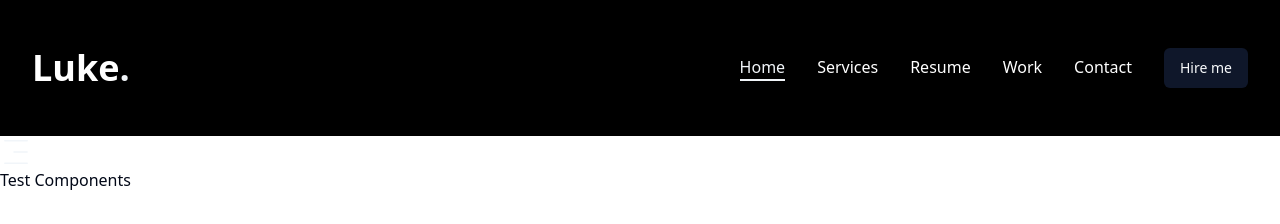
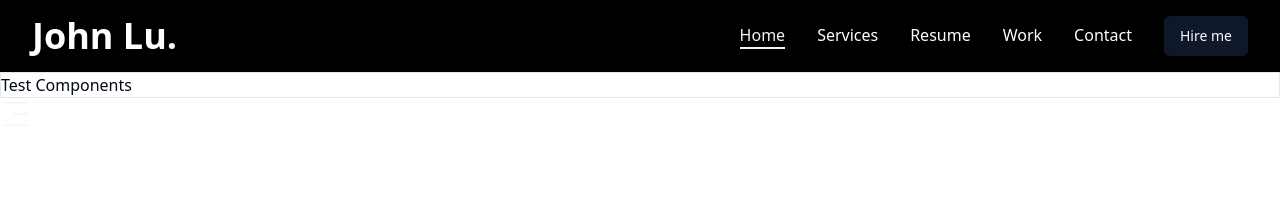
Before and after one commit to JiangShuuu/astro-portfolio, an Astro site: page / in a window 1280 px wide. Built offline with nearby package versions, Linux system fonts and the light colour scheme; Astro itself is replaced by a stand-in of ours.

Commit message:
chagne sheet position

```diff
--- a/src/components/header/index.tsx
+++ b/src/components/header/index.tsx
@@ -4,12 +4,12 @@ import MobileNav from "./MobileNav";
 
 const Header = () => {
   return (
-    <header className="py-8 xl:py-12 text-white bg-black">
+    <header className="py-4 text-white bg-black">
       <div className="container mx-auto flex justify-between items-center">
         {/* logo */}
         <h1 className="text-4xl font-semibold">
           <a href="/">
-            Luke<span className="text-accent">.</span>
+            John Lu<span className="text-accent">.</span>
           </a>
         </h1>
         {/* desktop nav & hire me button */}
--- a/src/components/test.tsx
+++ b/src/components/test.tsx
@@ -1,3 +1,3 @@
 export default function Test() {
-  return <div>Test Components</div>;
+  return <div className="">Test Components</div>;
 }
--- a/src/layouts/index.astro
+++ b/src/layouts/index.astro
@@ -10,16 +10,16 @@ const { title } = Astro.props;
     <meta name="viewport" content="width=device-width" />
     <title>{title}</title>
   </head>
+
   <body>
     <nav>
       <Header client:load />
     </nav>
-    <main>
-      <SheetProvider client:load />
+    <main class="border">
       <slot />
     </main>
     <footer>
-      <!-- 页脚内容 -->
     </footer>
   </body>
+  <SheetProvider client:load />
 </html>
```
